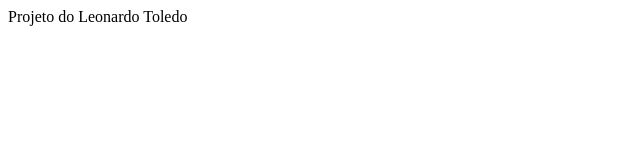
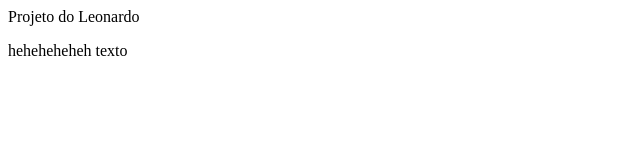
Before and after one commit to leotoledo94/curso-git, a plain HTML site: page index.html in a window 1280 px wide. Shown: the whole page, without its empty margins (0-640 px from the left). Drawn offline with Linux system fonts and the light colour scheme.

Commit message:
Mudanças no titulo e novo parágrafo

```diff
--- a/index.html
+++ b/index.html
@@ -2,6 +2,7 @@
     <head>
     </head>
     <body
-	<h1>Projeto do Leonardo Toledo</h1>
+	<h1>Projeto do Leonardo</h1>
+	<p>heheheheheh texto</p>
     </body>
 </html>
```
